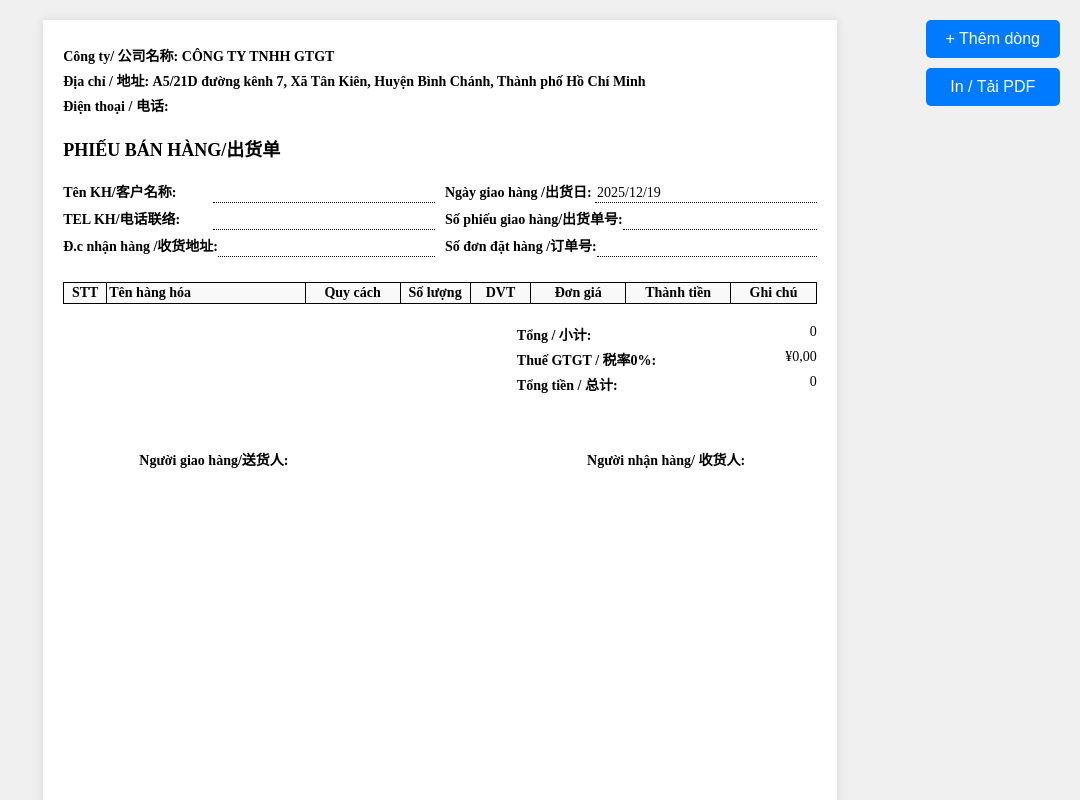
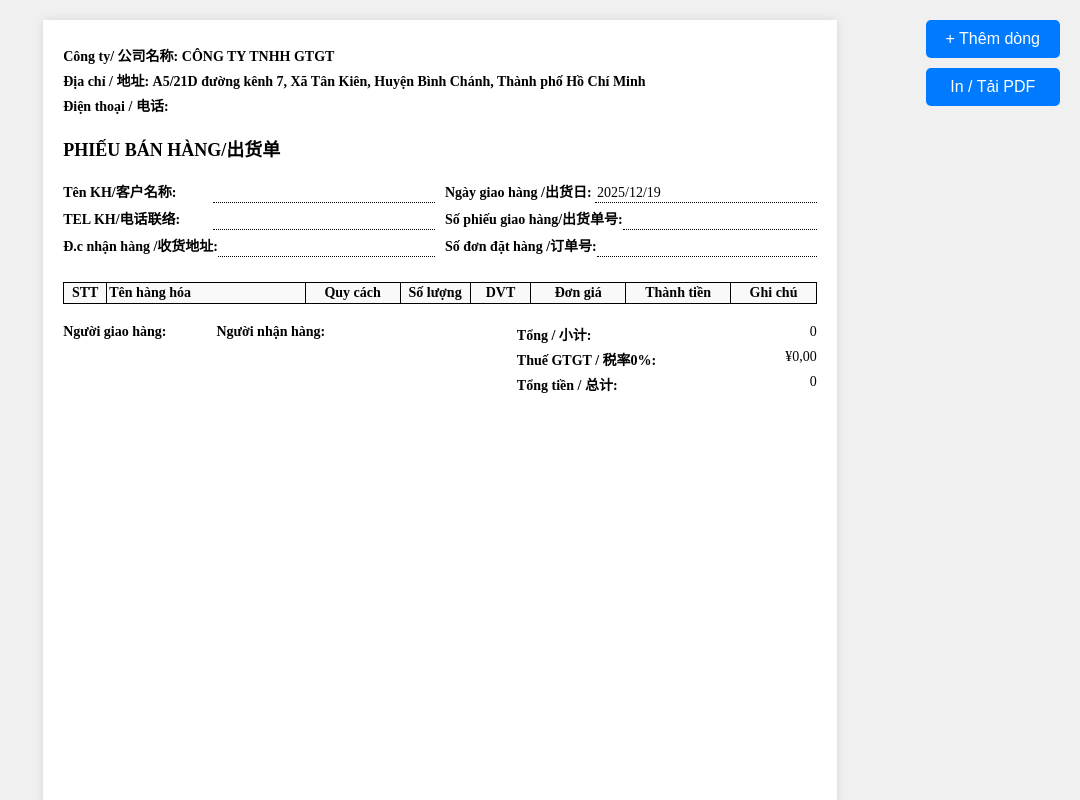
Before and after one commit to 0377bao/InBillBanLe, a plain HTML site: page index.html in a window 1280 px wide. Shown: the top 800 px of the page, without its empty margins (200-1280 px from the left). Drawn offline with Linux system fonts and the light colour scheme.

Commit message:
udpate nguoi giao hang nguoi nhan hang

```diff
--- a/index.html
+++ b/index.html
@@ -132,11 +132,18 @@
             text-align: right;
         }
 
+        .footer-container {
+            display: flex;
+            justify-content: space-between;
+            align-items: flex-start;
+            margin-top: 20px;
+            margin-bottom: 30px;
+        }
+
         .footer-summary {
             display: flex;
             flex-direction: column;
             align-items: flex-end;
-            margin-bottom: 30px;
         }
 
         .summary-row {
@@ -152,13 +159,15 @@
 
         .signatures {
             display: flex;
-            justify-content: space-between;
-            margin-top: 50px;
+            justify-content: flex-start;
+            gap: 50px;
+            margin-top: 0;
+            padding-right: 20px;
         }
 
         .signature-block {
             text-align: center;
-            width: 40%;
+            min-width: 100px;
         }
 
         .signature-title {
@@ -274,8 +283,11 @@
             }
 
             /* Ensure elements hidden on mobile screen are visible on print */
-            .header, .title, .signatures {
+            .header, .title {
                 display: block !important;
+            }
+            .signatures {
+                display: flex !important;
             }
 
             /* Reset table display for print if it was changed to block/card on mobile */
@@ -315,7 +327,7 @@
             .info-grid {
                 display: grid !important;
                 grid-template-columns: 1fr 1fr !important;
-                gap: 10px !important;
+                gap: 5px !important;
             }
             .info-row {
                 flex-direction: row !important;
@@ -347,7 +359,7 @@
         }
         @media screen and (max-width: 768px) {
             body {
-                padding: 10px;
+                padding: 5px;
                 background-color: #f5f5f5;
             }
             .container {
@@ -560,6 +572,16 @@
         </table>
         </div>
 
+        <div class="footer-container">
+            <div class="signatures">
+                <div class="signature-block">
+                    <div class="signature-title">Người giao hàng:</div>
+                </div>
+                <div class="signature-block">
+                    <div class="signature-title">Người nhận hàng:</div>
+                </div>
+            </div>
+
             <div class="footer-summary">
                 <div class="summary-row">
                     <span class="summary-label">Tổng / 小计:</span>
@@ -573,14 +595,6 @@
                     <span class="summary-label">Tổng tiền / 总计:</span>
                     <span id="grandTotal">0</span>
                 </div>
-        </div>
-
-        <div class="signatures">
-            <div class="signature-block">
-                <div class="signature-title">Người giao hàng/送货人:</div>
-            </div>
-            <div class="signature-block">
-                <div class="signature-title">Người nhận hàng/ 收货人:</div>
             </div>
         </div>
     </div>
```
Lines whose indentation alone changed are shown as unchanged.
